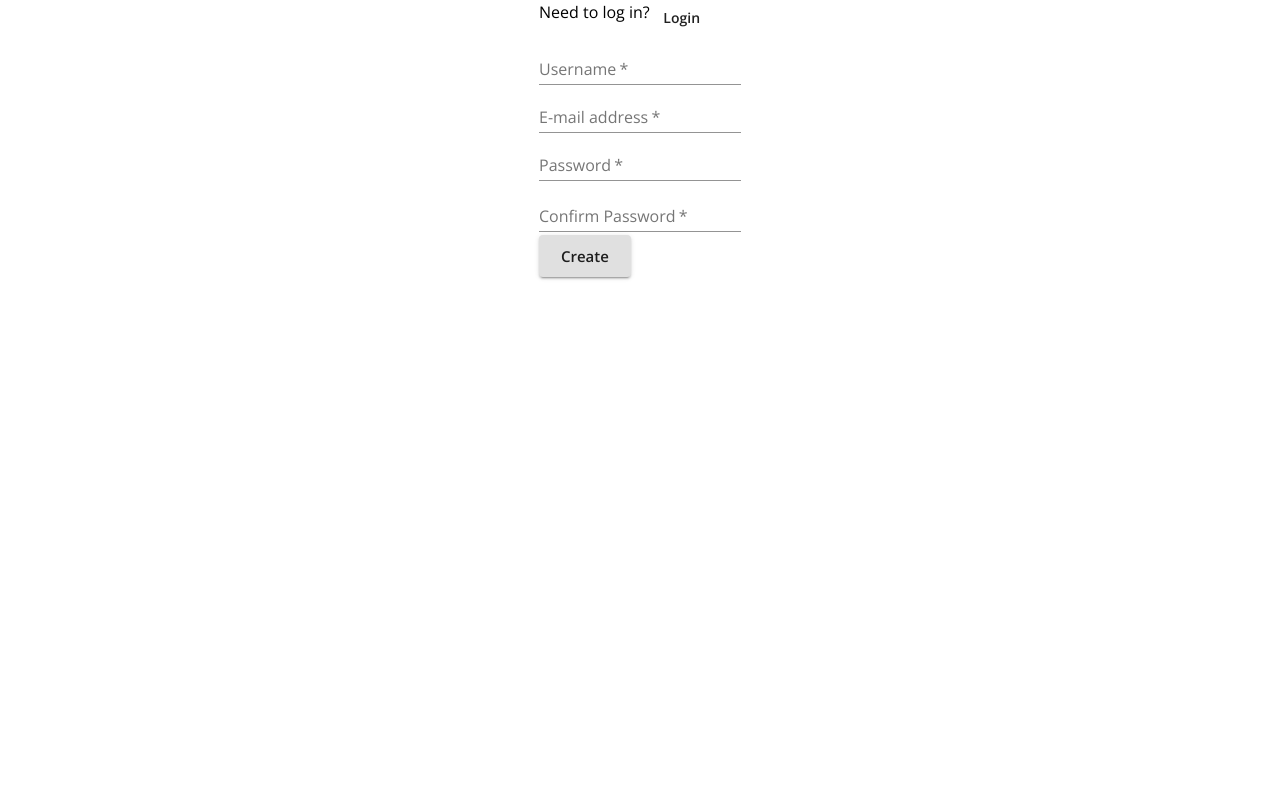
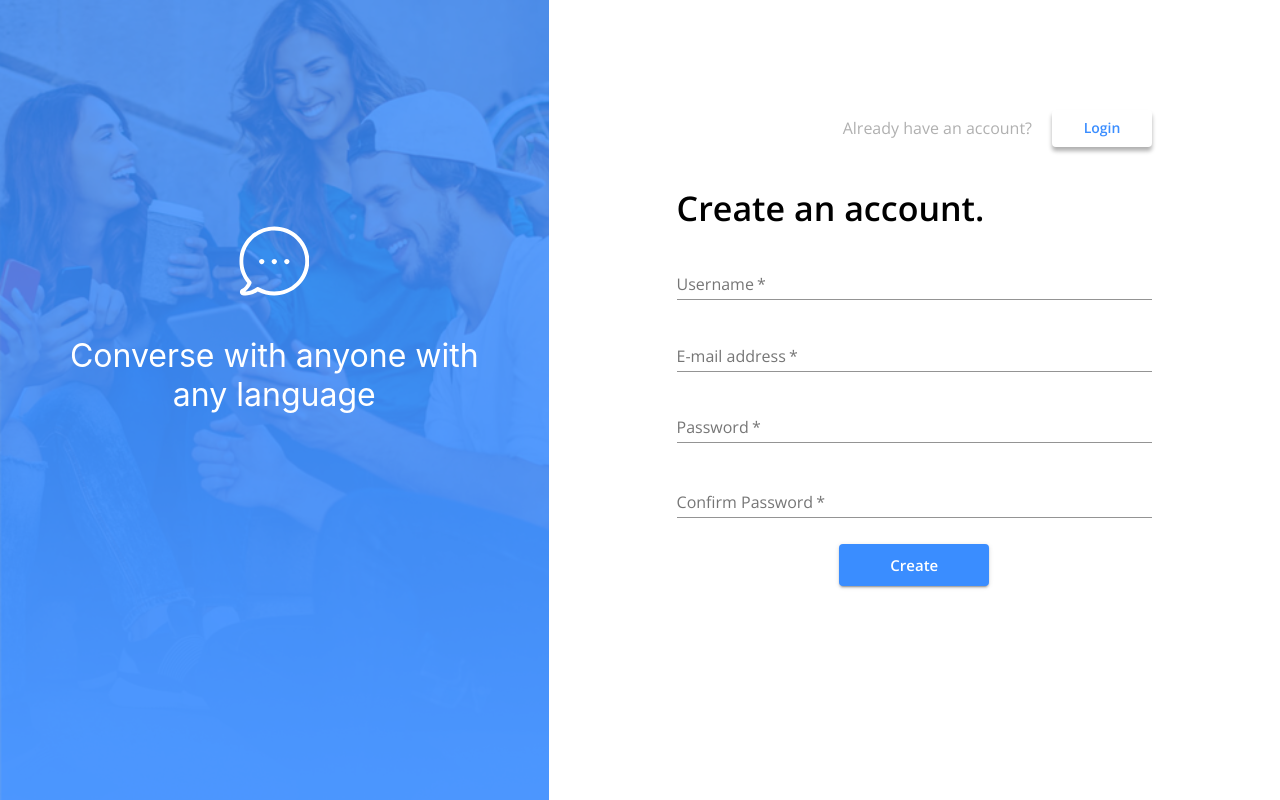
Before and after one commit to Texopolis/2bb867, a React (Create React App) app in the folder client/: page / in a window 1280 px wide. Built offline with nearby package versions, Linux system fonts and the light colour scheme; no server answers.

Commit message:
style done- needs cleanup and refactoring

```diff
--- a/client/src/Login.js
+++ b/client/src/Login.js
@@ -1,5 +1,5 @@
-import React, { useEffect } from 'react';
-import { Link, useHistory } from 'react-router-dom';
+import React, { useEffect } from "react";
+import { Link, useHistory } from "react-router-dom";
 import {
   Grid,
   Box,
@@ -7,7 +7,9 @@ import {
   Button,
   FormControl,
   TextField,
-} from '@material-ui/core';
+} from "@material-ui/core";
+import bgImage from "./images/bg-img.png";
+import bubble from "./images/bubble.svg";
 
 const Login = ({ user, login }) => {
   const history = useHistory();
@@ -23,22 +25,125 @@ const Login = ({ user, login }) => {
   };
 
   useEffect(() => {
-    if (user && user.id) history.push('/home');
+    if (user && user.id) history.push("/home");
   }, [user, history]);
 
   return (
-    <Grid container justifyContent="center">
-      <Box>
-        <Grid container item>
-          <Typography>Need to register?</Typography>
-          <Link href="/register" to="/register">
-            <Button>Register</Button>
+    <Box sx={{ display: "flex" }}>
+      <Box
+        className="bgImage"
+        alt="Chat picture"
+        sx={{
+          height: "100vh",
+          width: "75%",
+          backgroundImage: `url(${bgImage})`,
+          backgroundSize: "cover",
+          position: "relative",
+        }}
+      >
+        <div
+          className="overlay"
+          style={{
+            backgroundColor: "rgba(58,141,255,.8)",
+            position: "absolute",
+            top: 0,
+            bottom: 0,
+            left: 0,
+            right: 0,
+          }}
+        ></div>
+        <div
+          className="leftContainer"
+          style={{
+            position: "absolute",
+            display: "flex",
+            flexDirection: "column",
+            textAlign: "center",
+            width: "75%",
+            left: "50%",
+            top: "40%",
+            transform: "translate(-50%, -50%)",
+          }}
+        >
+          <div
+            className="chatBubble"
+            style={{
+              backgroundImage: `url(${bubble})`,
+              backgroundSize: "cover",
+              height: "70px",
+              width: "70px",
+              marginBottom: "20px",
+              margin: "0 auto",
+            }}
+          ></div>
+          <div
+            className="tagText"
+            style={{
+              color: "white",
+              fontSize: "2em",
+              marginTop: "40px",
+            }}
+          >
+            Converse with anyone with any language
+          </div>
+        </div>
+      </Box>
+      <Grid
+        container
+        spacing={0}
+        direction="column"
+        justifyContent="center"
+        alignItems="center"
+        sx={{ minHeight: "100vh" }}
+      >
+        <Box
+          sx={{
+            width: "65%",
+            minHeight: "80vh",
+            flexDirection: "column",
+            p: "20px",
+          }}
+        >
+          <Grid
+            container
+            item
+            style={{
+              display: "flex",
+              width: "100%",
+              justifyContent: "right",
+              alignItems: "center",
+              marginTop: "30px",
+            }}
+          >
+            <Typography color="secondary">Don't have an account?</Typography>
+            <Link
+              href="/register"
+              to="/register"
+              style={{ textDecoration: "none", marginLeft: "20px" }}
+            >
+              <Button
+                color="primary"
+                style={{ boxShadow: "0px 4px 4px 0px #B0B0B0", width: "150px" }}
+              >
+                Create account
+              </Button>
             </Link>
           </Grid>
           <form onSubmit={handleLogin}>
+            <Grid
+              style={{
+                // height: "400px",
+                marginTop: "100px",
+                display: "flex",
+                flexDirection: "column",
+                justifyContent: "space-between",
+              }}
+            >
+              <Typography variant="h4" style={{ fontWeight: "bolder" }}>
+                Welcome back!
+              </Typography>
               <Grid>
-            <Grid>
-              <FormControl margin="normal" required>
+                <FormControl fullWidth margin="normal" required>
                   <TextField
                     aria-label="username"
                     label="Username"
@@ -47,7 +152,7 @@ const Login = ({ user, login }) => {
                   />
                 </FormControl>
               </Grid>
-            <FormControl margin="normal" required>
+              <FormControl fullWidth margin="normal" required>
                 <TextField
                   label="password"
                   aria-label="password"
@@ -55,8 +160,14 @@ const Login = ({ user, login }) => {
                   name="password"
                 />
               </FormControl>
-            <Grid>
-              <Button type="submit" variant="contained" size="large">
+              <Grid container justifyContent="center">
+                <Button
+                  type="submit"
+                  variant="contained"
+                  size="large"
+                  color="primary"
+                  style={{ width: "150px", marginTop: "50px"}}
+                >
                   Login
                 </Button>
               </Grid>
@@ -64,6 +175,7 @@ const Login = ({ user, login }) => {
           </form>
         </Box>
       </Grid>
+    </Box>
   );
 };
 
--- a/client/src/Signup.js
+++ b/client/src/Signup.js
@@ -1,5 +1,5 @@
-import React, { useState, useEffect } from 'react';
-import { Link, useHistory } from 'react-router-dom';
+import React, { useState, useEffect } from "react";
+import { Link, useHistory } from "react-router-dom";
 import {
   Grid,
   Box,
@@ -8,7 +8,9 @@ import {
   FormControl,
   TextField,
   FormHelperText,
-} from '@material-ui/core';
+} from "@material-ui/core";
+import bgImage from "./images/bg-img.png";
+import bubble from "./images/bubble.svg";
 
 const Signup = ({ user, register }) => {
   const history = useHistory();
@@ -25,29 +27,132 @@ const Signup = ({ user, register }) => {
     const confirmPassword = formElements.confirmPassword.value;
 
     if (password !== confirmPassword) {
-      setFormErrorMessage({ confirmPassword: 'Passwords must match' });
+      setFormErrorMessage({ confirmPassword: "Passwords must match" });
       return;
     }
     await register({ username, email, password });
   };
 
   useEffect(() => {
-    if (user && user.id) history.push('/home');
+    if (user && user.id) history.push("/home");
   }, [user, history]);
 
   return (
-    <Grid container justifyContent="center">
-      <Box>
-        <Grid container item>
-          <Typography>Need to log in?</Typography>
-          <Link href="/login" to="/login">
-            <Button>Login</Button>
+    <Box sx={{ display: "flex" }}>
+      <Box
+        className="bgImage"
+        alt="Chat picture"
+        sx={{
+          height: "100vh",
+          width: "75%",
+          backgroundImage: `url(${bgImage})`,
+          backgroundSize: "cover",
+          position: "relative"
+        }}
+      >
+        <div
+          className="overlay"
+          style={{
+            backgroundColor: "rgba(58,141,255,.8)",
+            position: "absolute",
+            top: 0,
+            bottom: 0,
+            left: 0,
+            right: 0,
+          }}
+        ></div>
+        <div
+          className="leftContainer"
+          style={{
+            position: "absolute",
+            display: "flex",
+            flexDirection: "column",
+            textAlign: "center",
+            width: "75%",
+            left: "50%",
+            top: "40%",
+            transform: "translate(-50%, -50%)",
+          }}
+        >
+          <div
+            className="chatBubble"
+            style={{
+              backgroundImage: `url(${bubble})`,
+              backgroundSize: "cover",
+              height: "70px",
+              width: "70px",
+              marginBottom: "20px",
+              margin: "0 auto",
+            }}
+          ></div>
+          <div
+            className="tagText"
+            style={{
+              color: "white",
+              fontSize: "2em",
+              marginTop: "40px",
+            }}
+          >
+            Converse with anyone with any language
+          </div>
+        </div>
+      </Box>
+      <Grid
+        container
+        spacing={0}
+        direction="column"
+        justifyContent="center"
+        alignItems="center"
+        sx={{ minHeight: "100vh" }}
+      >
+        <Box
+          sx={{
+            width: "65%",
+            minHeight: "80vh",
+            flexDirection: "column",
+            p: "20px",
+          }}
+        >
+          <Grid
+            container
+            item
+            style={{
+              display: "flex",
+              width: "100%",
+              justifyContent: "right",
+              alignItems: "center",
+              marginTop: "30px",
+            }}
+          >
+            <Typography color="secondary">Already have an account?</Typography>
+            <Link
+              href="/login"
+              to="/login"
+              style={{ textDecoration: "none", marginLeft: "20px" }}
+            >
+              <Button
+                color="primary"
+                style={{ boxShadow: "0px 4px 4px 0px #B0B0B0", width: "100px" }}
+              >
+                Login
+              </Button>
             </Link>
           </Grid>
           <form onSubmit={handleRegister}>
+            <Grid
+              style={{
+                height: "400px",
+                marginTop: "40px",
+                display: "flex",
+                flexDirection: "column",
+                justifyContent: "space-between",
+              }}
+            >
+              <Typography variant="h4" style={{ fontWeight: "bolder" }}>
+                Create an account.
+              </Typography>
               <Grid>
-            <Grid>
-              <FormControl>
+                <FormControl fullWidth>
                   <TextField
                     aria-label="username"
                     label="Username"
@@ -58,7 +163,7 @@ const Signup = ({ user, register }) => {
                 </FormControl>
               </Grid>
               <Grid>
-              <FormControl>
+                <FormControl fullWidth>
                   <TextField
                     label="E-mail address"
                     aria-label="e-mail address"
@@ -69,7 +174,10 @@ const Signup = ({ user, register }) => {
                 </FormControl>
               </Grid>
               <Grid>
-              <FormControl error={!!formErrorMessage.confirmPassword}>
+                <FormControl
+                  fullWidth
+                  error={!!formErrorMessage.confirmPassword}
+                >
                   <TextField
                     aria-label="password"
                     label="Password"
@@ -84,7 +192,10 @@ const Signup = ({ user, register }) => {
                 </FormControl>
               </Grid>
               <Grid>
-              <FormControl error={!!formErrorMessage.confirmPassword}>
+                <FormControl
+                  fullWidth
+                  error={!!formErrorMessage.confirmPassword}
+                >
                   <TextField
                     label="Confirm Password"
                     aria-label="confirm password"
@@ -98,13 +209,22 @@ const Signup = ({ user, register }) => {
                   </FormHelperText>
                 </FormControl>
               </Grid>
-            <Button type="submit" variant="contained" size="large">
+              <Grid container justifyContent="center">
+                <Button
+                  type="submit"
+                  variant="contained"
+                  size="large"
+                  color="primary"
+                  style={{ width: "150px" }}
+                >
                   Create
                 </Button>
+              </Grid>
             </Grid>
           </form>
         </Box>
       </Grid>
+    </Box>
   );
 };
 
--- a/client/src/themes/theme.js
+++ b/client/src/themes/theme.js
@@ -1,6 +1,6 @@
-import { createMuiTheme } from "@material-ui/core";
+import { createTheme } from "@material-ui/core";
 
-export const theme = createMuiTheme({
+export const theme = createTheme({
   typography: {
     fontFamily: "Open Sans, sans-serif",
     fontSize: 14,
```
Also changed, not shown: client/src/images/bg-img.png (added), client/src/images/bubble.svg (added). Lines whose indentation alone changed are shown as unchanged.
